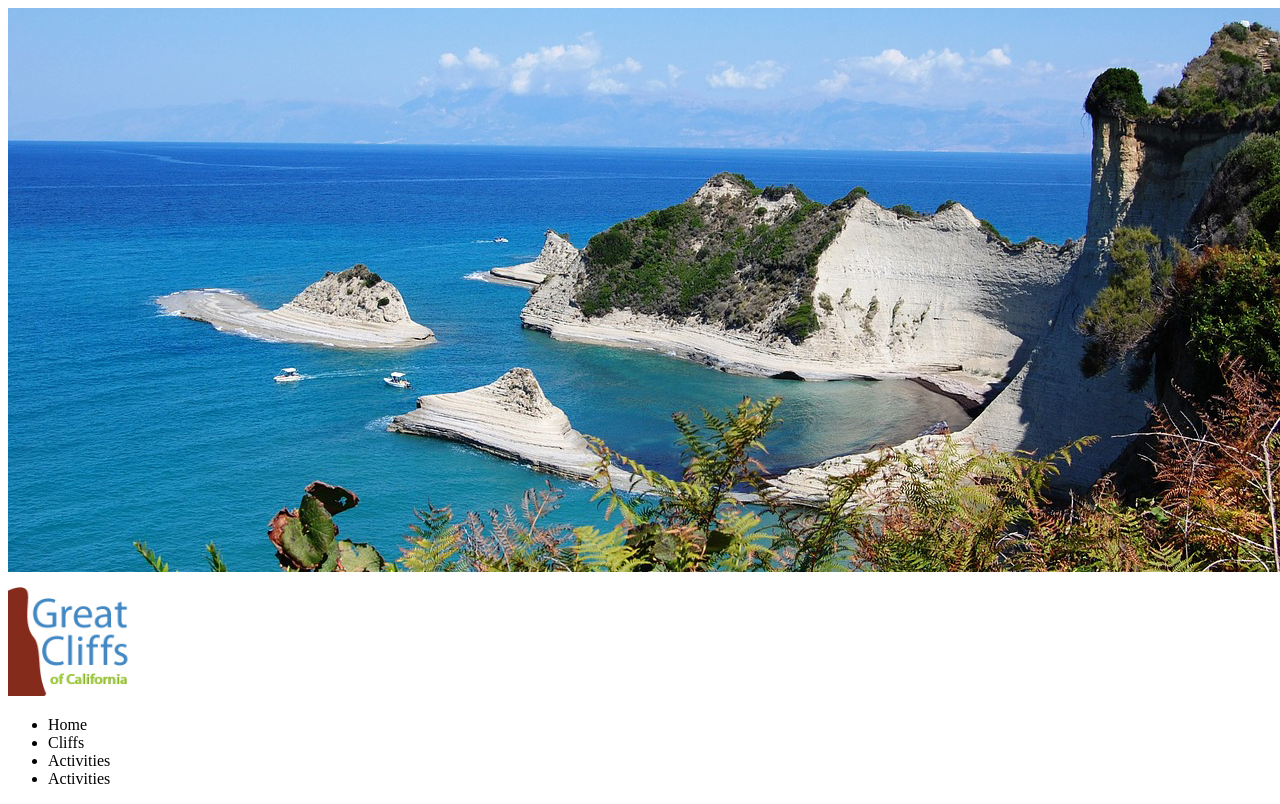
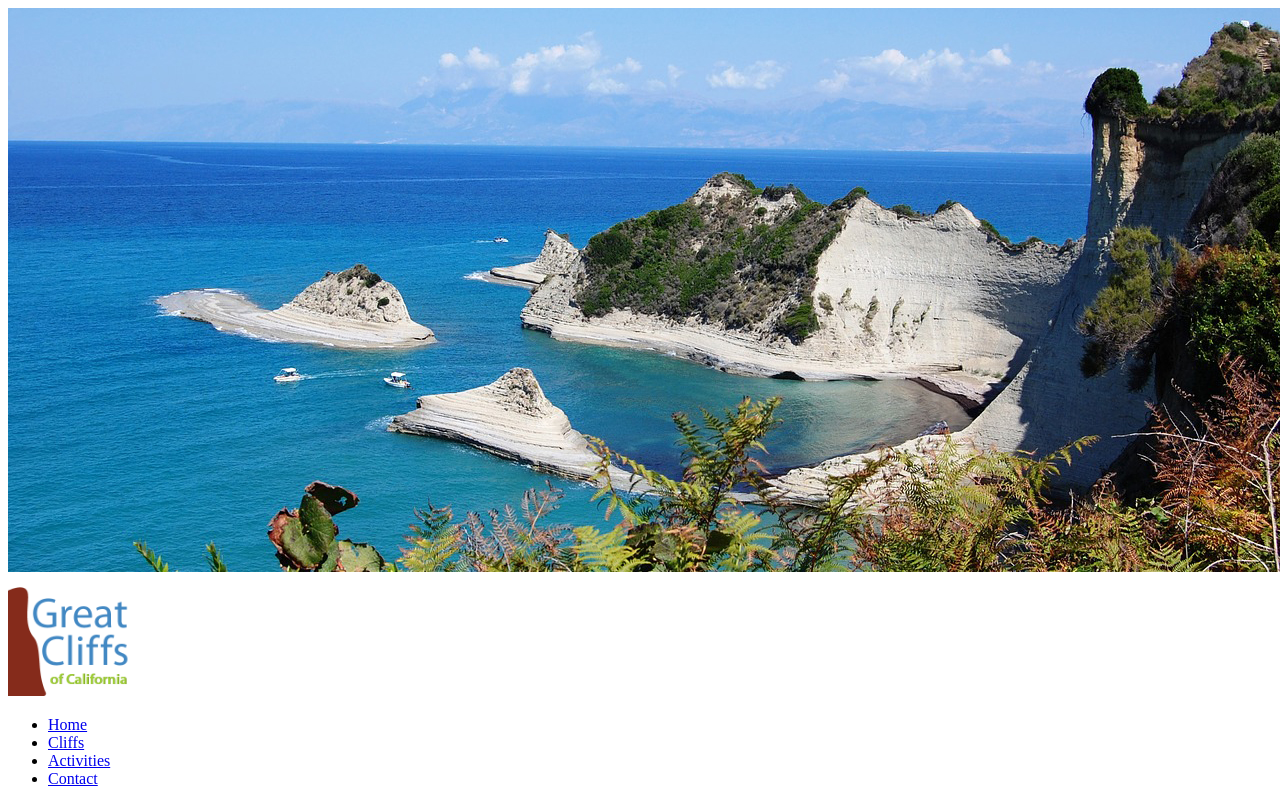
Before and after one commit to tanmoybarua43/homework-module2, a plain HTML site: page index.html in a window 1280 px wide. Drawn offline with Linux system fonts and the light colour scheme.

Commit message:
home page updated in navigation

```diff
--- a/index.html
+++ b/index.html
@@ -17,10 +17,10 @@
           <!-- Navigation Started -->
           <nav class="main-menu">
             <ul>
-              <li>Home</li>
-              <li>Cliffs</li>
-              <li>Activities</li>
-              <li>Activities</li>
+              <li><a href="index.html">Home</a></li>
+              <li><a href="#">Cliffs</a></li>
+              <li><a href="activity.html">Activities</a></li>
+              <li><a href="contact.html">Contact</a></li>
             </ul>
           </nav>
           <!-- Navigation End -->
```
